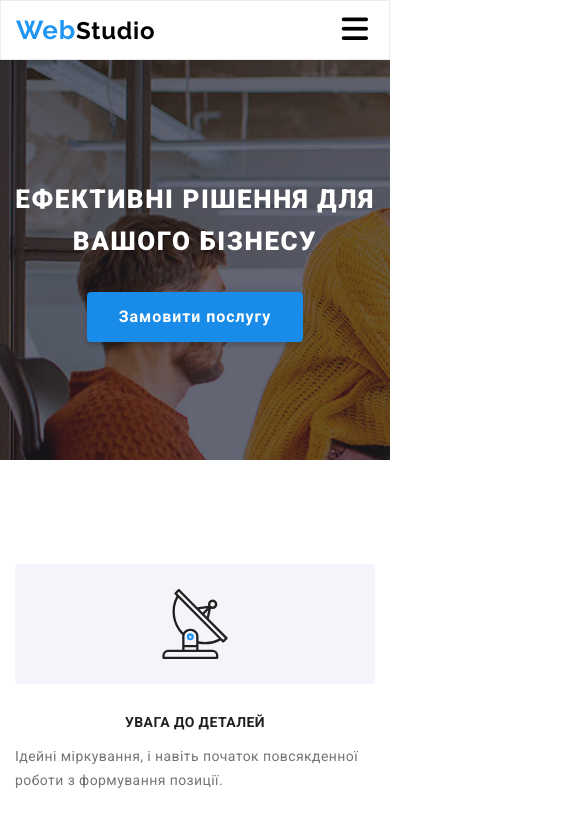
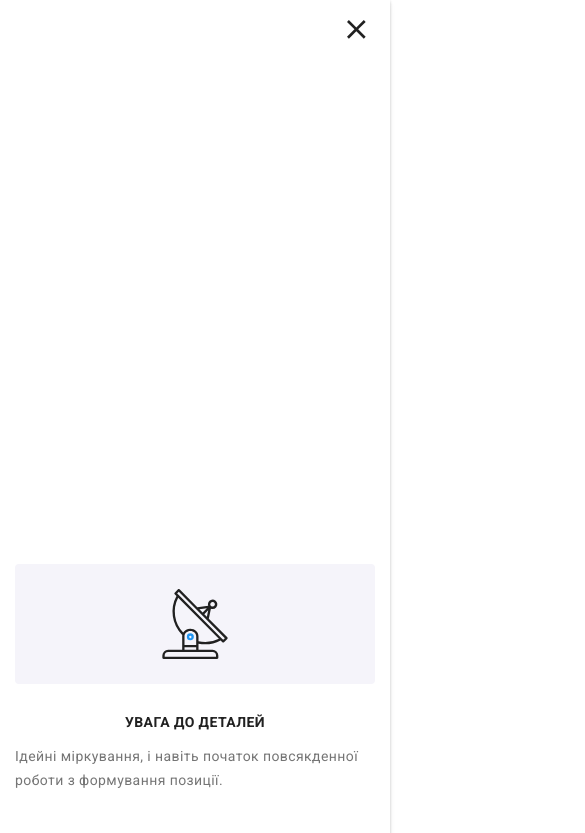
Before and after one commit to LidiiaPopadiuk/WebStudio-SCSS, a plain HTML site: page index.html in a window 390 px wide. Both pictures are taken after a click on the button 354 px from the left and 30 px from the top of the page. Shown: the top 833 px of the page, 585 px wide, since content can reach past the window. Drawn offline with nearby package versions, Linux system fonts and the light colour scheme.

Commit message:
feat: change

```diff
--- a/index.html
+++ b/index.html
@@ -5,15 +5,15 @@
     <meta http-equiv="X-UA-Compatible" content="IE=edge" />
     <meta name="viewport" content="width=device-width, initial-scale=1.0" />
     <title>WebStudio</title>
-    <link href="https://unpkg.com/aos@2.3.1/dist/aos.css" rel="stylesheet">
+    <link href="https://unpkg.com/aos@2.3.1/dist/aos.css" rel="stylesheet" />
     <link
       href="https://fonts.googleapis.com/css2?family=Raleway:wght@700&family=Roboto:wght@400;500;700;900&display=swap"
       rel="stylesheet"
     />
     <link
-    rel="stylesheet"
-    href="https://cdnjs.cloudflare.com/ajax/libs/animate.css/4.1.1/animate.min.css"
-  />
+      rel="stylesheet"
+      href="https://cdnjs.cloudflare.com/ajax/libs/animate.css/4.1.1/animate.min.css"
+    />
     <link rel="stylesheet" href="./css/style.min.css" />
   </head>
   <body>
@@ -49,6 +49,25 @@
             11</a
           >
         </div>
+        <div class="mobile-menu">
+          <button class="mobile-menu__close">
+            <svg
+              xmlns="http://www.w3.org/2000/svg"
+              width="40"
+              height="40"
+              viewBox="0 0 40 40"
+              fill="none"
+            >
+              <path
+                d="M29.6667 12.88L27.7867 11L20.3333 18.4533L12.88 11L11 12.88L18.4533 20.3333L11 27.7867L12.88 29.6667L20.3333 22.2133L27.7867 29.6667L29.6667 27.7867L22.2133 20.3333L29.6667 12.88Z"
+                fill="#212121"
+              />
+            </svg>
+          </button>
+          <ul class="mobile-menu__list">
+
+          </ul>
+        </div>
       </div>
     </header>
     <main>
@@ -79,12 +98,7 @@
                   Телефон
                   <div class="modal__box">
                     <i class="fa-solid fa-phone"></i>
-                    <input
-                      class="modal__input"
-                      type="tel"
-                      name="tel"
-
-                    />
+                    <input class="modal__input" type="tel" name="tel" />
                   </div>
                 </label>
                 <label class="modal__label">
@@ -162,7 +176,11 @@
           <h2 class="work__title">Чим ми займаємося</h2>
           <ul class="work__list">
             <li class="work__item">
-              <img class="work__img" src="./src/img/computer.jpg" alt="computer" />
+              <img
+                class="work__img"
+                src="./src/img/computer.jpg"
+                alt="computer"
+              />
               <span class="work__descr">Десктопні додатки</span>
             </li>
             <li class="work__item">
@@ -403,7 +421,11 @@
               </ul>
             </li>
             <li class="people__item" data-aos="zoom-in-down">
-              <img class="people__img" src="./src/img/Mukola.jpg" alt="Mukola" />
+              <img
+                class="people__img"
+                src="./src/img/Mukola.jpg"
+                alt="Mukola"
+              />
               <h3 class="people__name">Микола Тарасов</h3>
               <h4 class="people__desc">Marketing</h4>
               <ul class="people__item--list">
@@ -514,7 +536,11 @@
               </ul>
             </li>
             <li class="people__item" data-aos="zoom-in-down">
-              <img class="people__img" src="./src/img/Muxaylo.jpg" alt="Muxaylo" />
+              <img
+                class="people__img"
+                src="./src/img/Muxaylo.jpg"
+                alt="Muxaylo"
+              />
               <h3 class="people__name">Михайло Єрмаков</h3>
               <h4 class="people__desc">UI Designer</h4>
               <ul class="people__item--list">
@@ -971,7 +997,7 @@
         </div>
       </section>
     </main>
-    <!-- <footer class="footer">
+    <footer class="footer">
       <div class="container">
         <div class="footer__wrapper">
           <div class="footer__title">
@@ -1010,12 +1036,13 @@
           </div>
         </div>
       </div>
-    </footer> -->
+    </footer>
     <script
       src="https://kit.fontawesome.com/a467e6a069.js"
       crossorigin="anonymous"
     ></script>
     <script src="https://unpkg.com/aos@2.3.1/dist/aos.js"></script>
     <script src="./js/index.js"></script>
+    <script src="./js/mobile-menu.js"></script>
   </body>
 </html>
--- /dev/null
+++ b/js/mobile-menu.js
@@ -0,0 +1,28 @@
+(() => {
+    const mobileMenu = document.querySelector('.mobile-menu');
+    const openMenuBtn = document.querySelector('.header__hamburger');
+    const closeMenuBtn = document.querySelector('.mobile-menu__close');
+
+    const toggleMenu = () => {
+      const isMenuOpen =
+        openMenuBtn.getAttribute('aria-expanded') === 'true' || false;
+      openMenuBtn.setAttribute('aria-expanded', !isMenuOpen);
+      mobileMenu.classList.toggle('is-open');
+
+      const scrollLockMethod = !isMenuOpen
+        ? 'disableBodyScroll'
+        : 'enableBodyScroll';
+      bodyScrollLock[scrollLockMethod](document.body);
+    };
+
+    openMenuBtn.addEventListener('click', toggleMenu);
+    closeMenuBtn.addEventListener('click', toggleMenu);
+
+    // Close the mobile menu on wider screens if the device orientation changes
+    window.matchMedia('(min-width: 768px)').addEventListener('change', e => {
+      if (!e.matches) return;
+      mobileMenu.classList.remove('is-open');
+      openMenuBtn.setAttribute('aria-expanded', false);
+      bodyScrollLock.enableBodyScroll(document.body);
+    });
+  })();
--- a/scss/components/_client.scss
+++ b/scss/components/_client.scss
@@ -6,6 +6,7 @@
   }
 
   &__list {
+    overflow: hidden;
     display: flex;
     justify-content: center;
     flex-wrap: wrap;
--- /dev/null
+++ b/scss/components/_mobile-menu.scss
@@ -0,0 +1,23 @@
+.mobile-menu {
+  height: 100vh;
+  width: 100%;
+  background: $color-texttwo;
+  box-shadow: 0px 1px 3px 0px rgba(0, 0, 0, 0.16),
+    0px 2px 4px 0px rgba(0, 0, 0, 0.08), 0px 4px 8px 0px rgba(0, 0, 0, 0.04);
+  position: absolute;
+  top: 0;
+  left: -100%;
+  transition: 0.5s;
+  &__close {
+    position: absolute;
+    right: 8px;
+    top: 8px;
+    border: none;
+    background-color: $color-texttwo;
+  }
+}
+
+.is-open {
+    left: 0;
+
+}
--- a/scss/components/_subtitle.scss
+++ b/scss/components/_subtitle.scss
@@ -73,6 +73,7 @@
     }
     &__list {
         display: flex;
+        overflow: hidden;
         gap: 30px;
         padding: 0;
         flex-wrap: wrap;
--- a/scss/style.scss
+++ b/scss/style.scss
@@ -25,3 +25,4 @@
 @import "./components/people";
 @import "./components/title";
 @import "./components/picture";
+@import "./components/mobile-menu"
```
Also changed, not shown: css/style.min.css.
